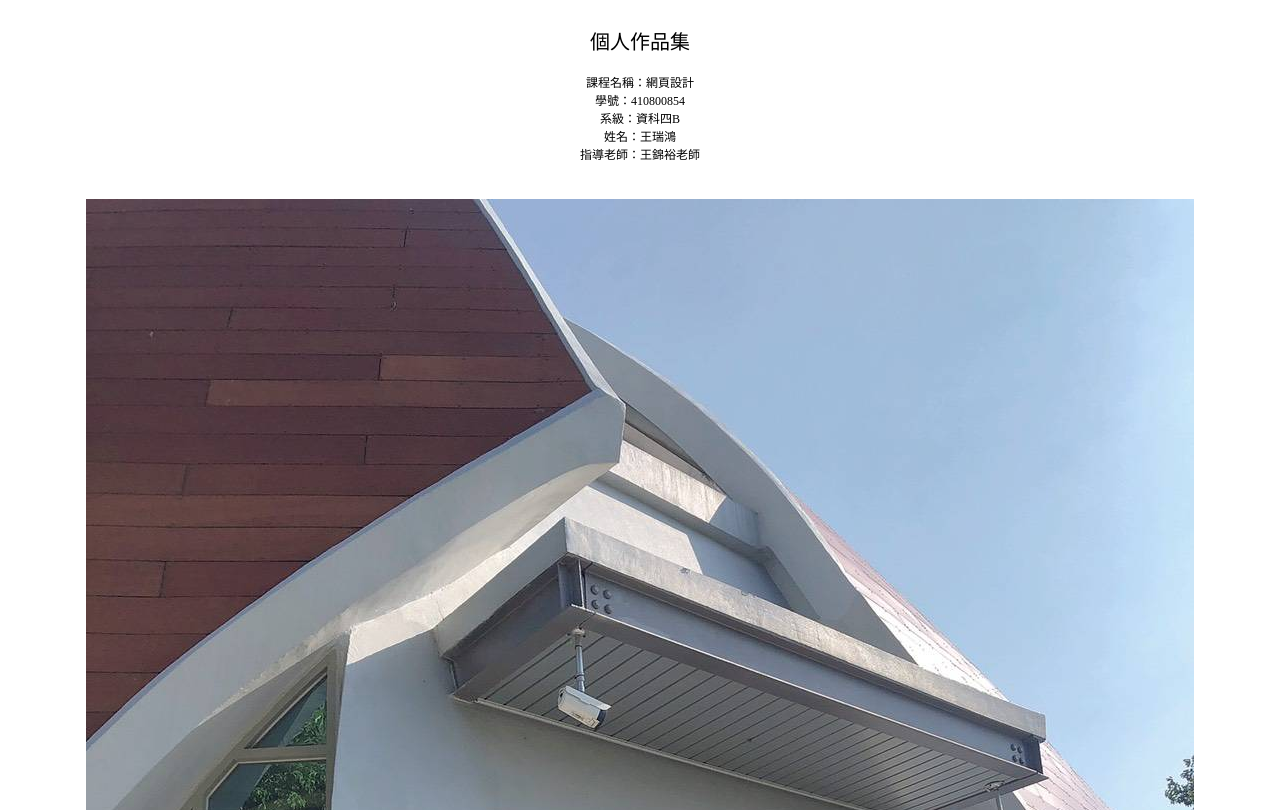
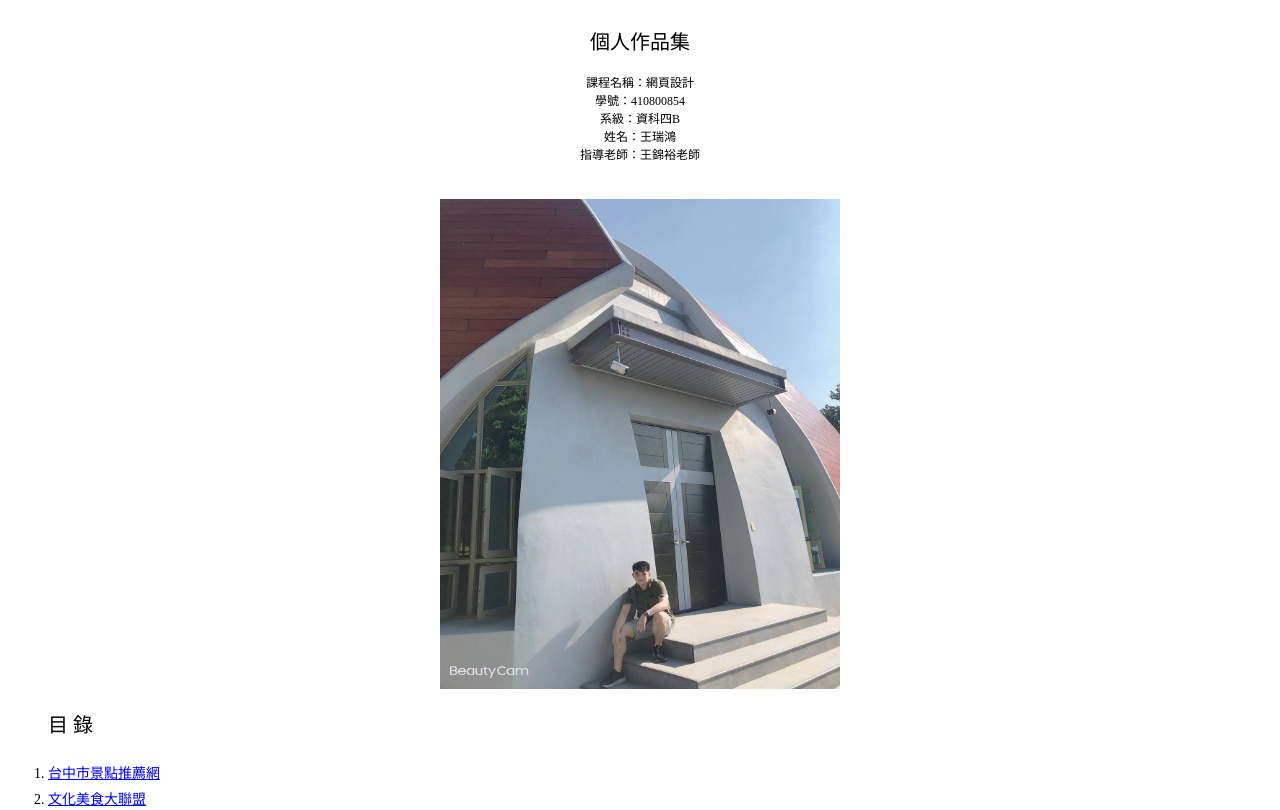
Before and after one commit to momomine/web-hw10, a plain HTML site: page index.html in a window 1280 px wide. Shown: the top 810 px of the page. Drawn offline with Linux system fonts and the light colour scheme.

Commit message:
Update index.html

```diff
--- a/index.html
+++ b/index.html
@@ -35,7 +35,7 @@
 				<font style="font-size: 12px;">指導老師：王錦裕老師</font><br>
 				<br>
 				<br>
-				<img src="images/me.jpg" style="max-width: 95%; height: auto;">
+				<img src="images/me.jpg" width="400" height="490">
 			</div>
 
 
```
